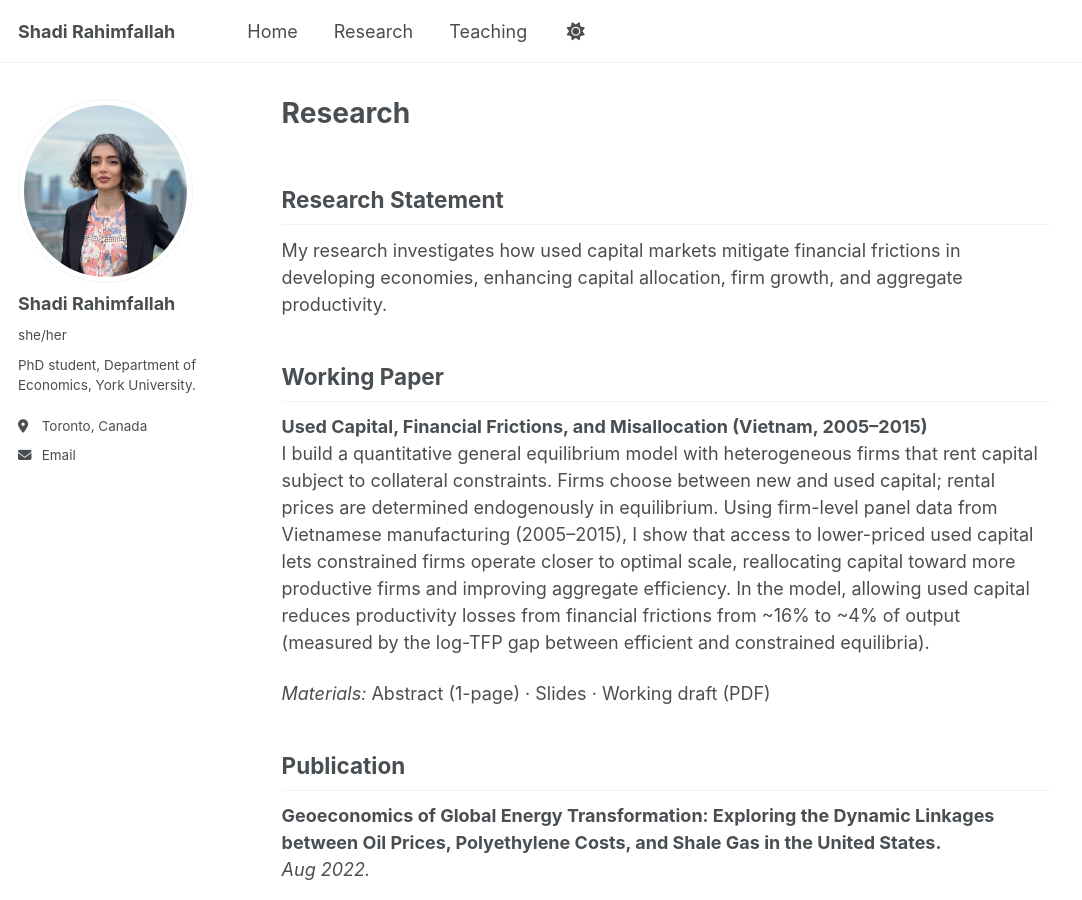
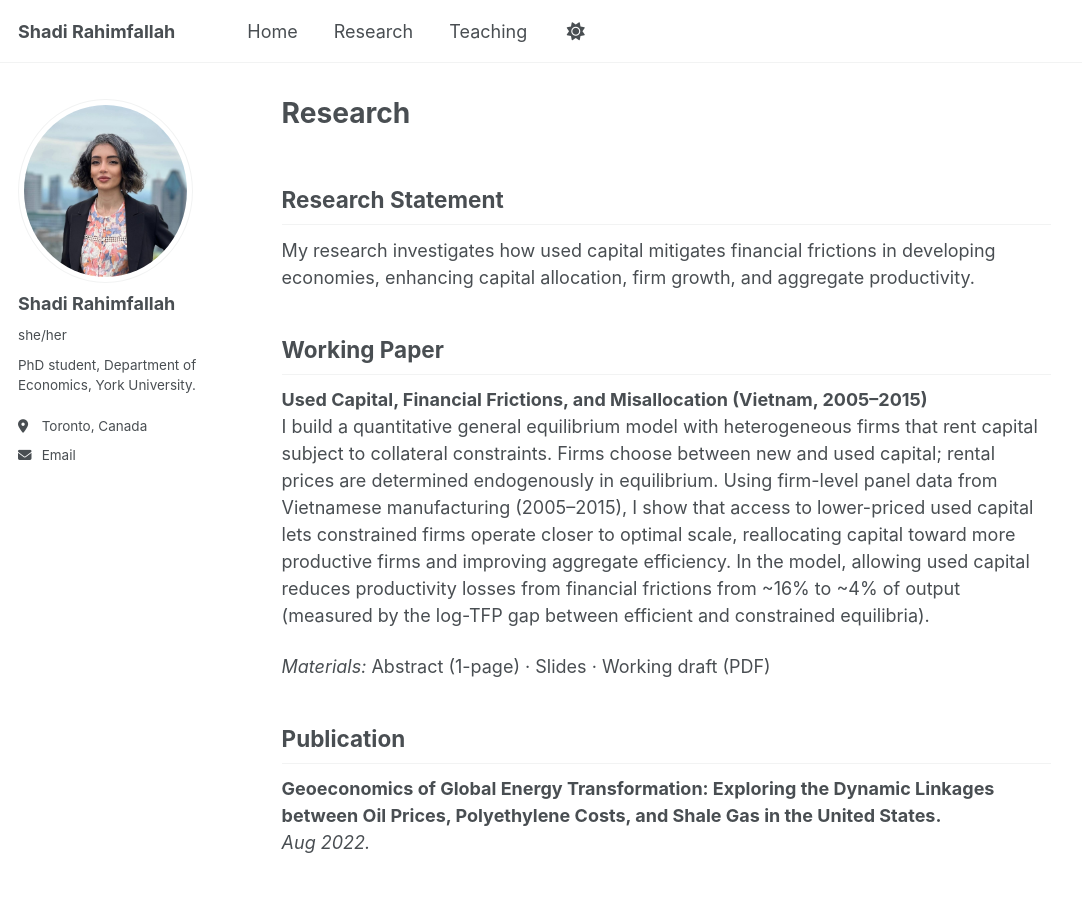
Before and after one commit to ShadiRahimfallah/ShadiRahimfallah.github.io, a Jekyll site: the page built from _pages/research.md, in a window 1280 px wide and 900 px high. Shown: the whole window, without its empty margins (0-1082 px from the left). Built offline with Jekyll 4.4.1, drawn with Linux system fonts in a browser that asks for light colours; a script that is not in the unit is left out.

Commit message:
Update research.md

```diff
--- a/_pages/research.md
+++ b/_pages/research.md
@@ -6,7 +6,7 @@ author_profile: true
 ---
 
 ## Research Statement
-My research investigates how used capital markets mitigate financial frictions in developing economies, enhancing capital allocation, firm growth, and aggregate productivity.
+My research investigates how used capital mitigates financial frictions in developing economies, enhancing capital allocation, firm growth, and aggregate productivity.
 
 ## Working Paper
 **Used Capital, Financial Frictions, and Misallocation (Vietnam, 2005–2015)**
```
